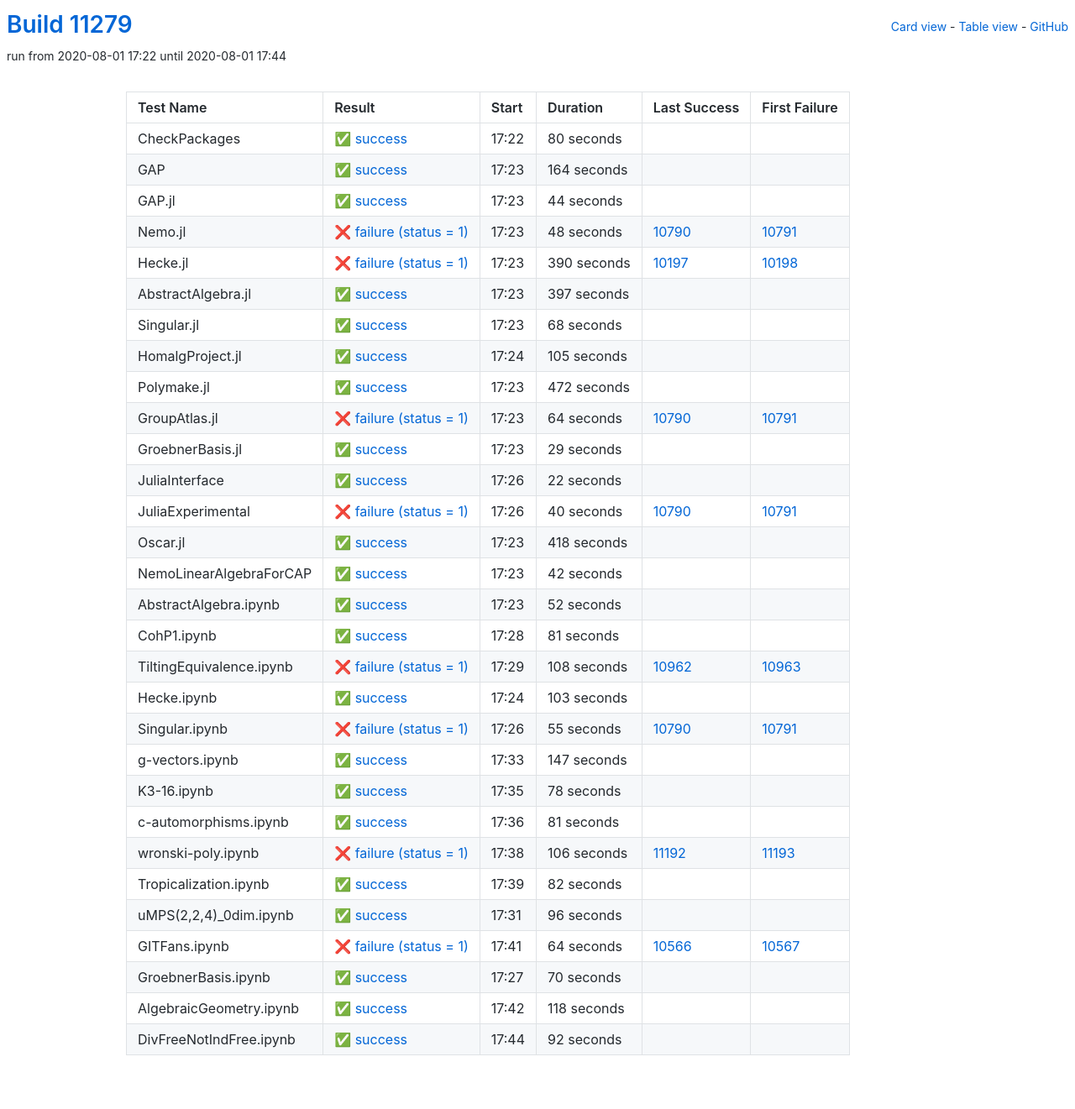
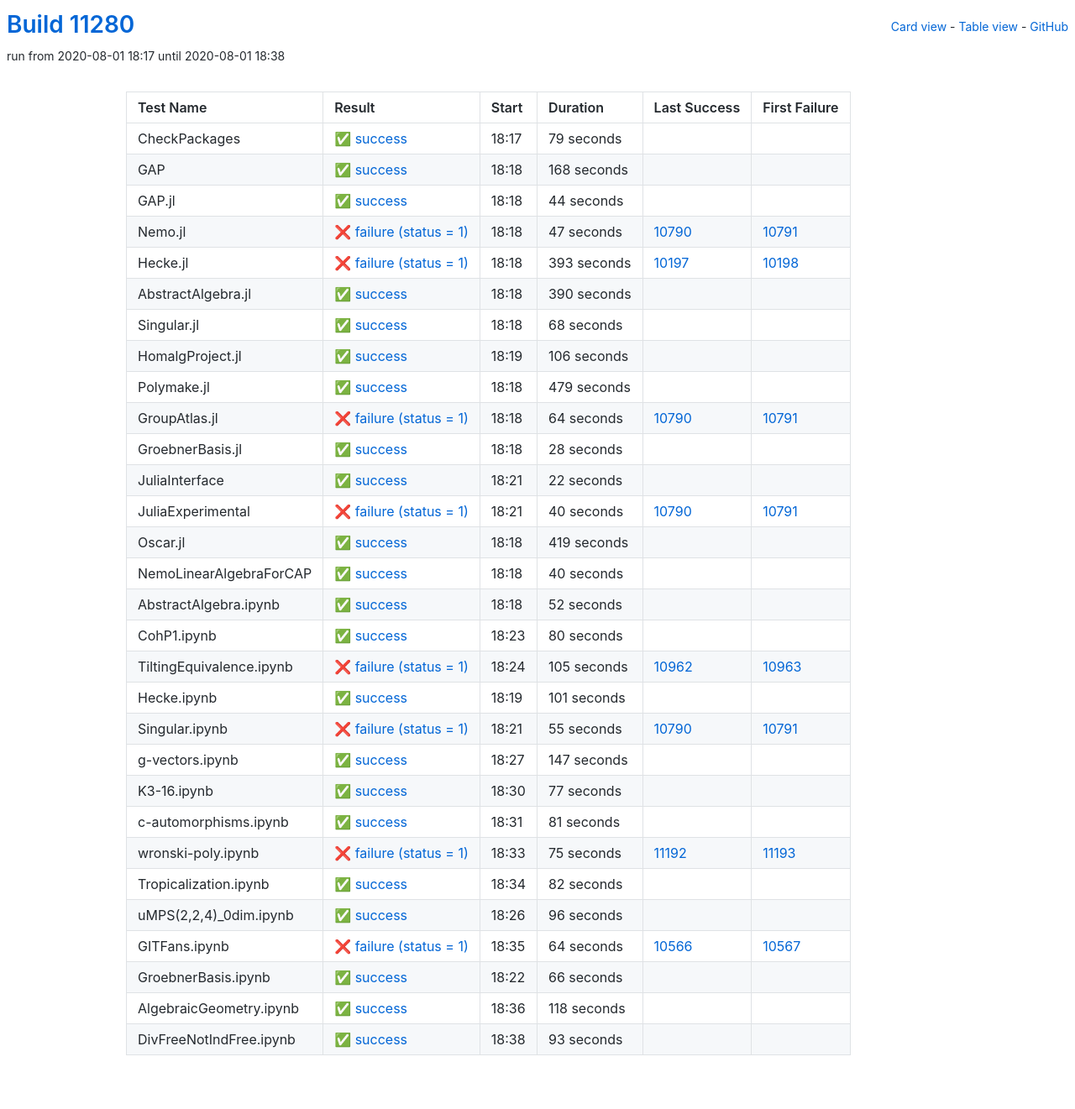
Before and after one commit to oscar-system/oscar-ci-status, a Jekyll site: the page built from table.html, in a window 1280 px wide. Shown: the whole page at 84% size. Built offline with Jekyll 4.4.1, drawn with Linux system fonts in a browser that asks for light colours.

Commit message:
Build #11280

```diff
--- a/_data/ci.yml
+++ b/_data/ci.yml
@@ -1,6 +1,6 @@
 ---
-build: 11279
-build_url: https://oscarci.mathematik.uni-kl.de/job/oscar/11279/
+build: 11280
+build_url: https://oscarci.mathematik.uni-kl.de/job/oscar/11280/
 job: oscar
 organization: oscar-system
 repo: oscar-ci-status
@@ -8,32 +8,32 @@
 tests:
 - name: CheckPackages
   id: checkpackages
-  log: https://oscarci.mathematik.uni-kl.de/job/oscar/11279/artifact/logs/build-11279/CheckPackages.log
-  start: 2020-08-01 17:22
+  log: https://oscarci.mathematik.uni-kl.de/job/oscar/11280/artifact/logs/build-11280/CheckPackages.log
+  start: 2020-08-01 18:17
   success: true
   exitcode: 0
   status: success
-  duration: 80
+  duration: 79
   last_success: false
   last_success_url:
   first_failure: false
   first_failure_url:
 - name: GAP
   id: gap
-  log: https://oscarci.mathematik.uni-kl.de/job/oscar/11279/artifact/logs/build-11279/GAP.log
-  start: 2020-08-01 17:23
+  log: https://oscarci.mathematik.uni-kl.de/job/oscar/11280/artifact/logs/build-11280/GAP.log
+  start: 2020-08-01 18:18
   success: true
   exitcode: 0
   status: success
-  duration: 164
+  duration: 168
   last_success: false
   last_success_url:
   first_failure: false
   first_failure_url:
 - name: GAP.jl
   id: gap-jl
-  log: https://oscarci.mathematik.uni-kl.de/job/oscar/11279/artifact/logs/build-11279/GAP.jl.log
-  start: 2020-08-01 17:23
+  log: https://oscarci.mathematik.uni-kl.de/job/oscar/11280/artifact/logs/build-11280/GAP.jl.log
+  start: 2020-08-01 18:18
   success: true
   exitcode: 0
   status: success
@@ -44,44 +44,44 @@
   first_failure_url:
 - name: Nemo.jl
   id: nemo-jl
-  log: https://oscarci.mathematik.uni-kl.de/job/oscar/11279/artifact/logs/build-11279/Nemo.jl.log
-  start: 2020-08-01 17:23
+  log: https://oscarci.mathematik.uni-kl.de/job/oscar/11280/artifact/logs/build-11280/Nemo.jl.log
+  start: 2020-08-01 18:18
   success: false
   exitcode: 1
   status: failure
-  duration: 48
+  duration: 47
   last_success: 10790
   last_success_url: https://oscarci.mathematik.uni-kl.de/job/oscar/10790/
   first_failure: 10791
   first_failure_url: https://oscarci.mathematik.uni-kl.de/job/oscar/10791/
 - name: Hecke.jl
   id: hecke-jl
-  log: https://oscarci.mathematik.uni-kl.de/job/oscar/11279/artifact/logs/build-11279/Hecke.jl.log
-  start: 2020-08-01 17:23
+  log: https://oscarci.mathematik.uni-kl.de/job/oscar/11280/artifact/logs/build-11280/Hecke.jl.log
+  start: 2020-08-01 18:18
   success: false
   exitcode: 1
   status: failure
-  duration: 390
+  duration: 393
   last_success: 10197
   last_success_url: https://oscarci.mathematik.uni-kl.de/job/oscar/10197/
   first_failure: 10198
   first_failure_url: https://oscarci.mathematik.uni-kl.de/job/oscar/10198/
 - name: AbstractAlgebra.jl
   id: abstractalgebra-jl
-  log: https://oscarci.mathematik.uni-kl.de/job/oscar/11279/artifact/logs/build-11279/AbstractAlgebra.jl.log
-  start: 2020-08-01 17:23
+  log: https://oscarci.mathematik.uni-kl.de/job/oscar/11280/artifact/logs/build-11280/AbstractAlgebra.jl.log
+  start: 2020-08-01 18:18
   success: true
   exitcode: 0
   status: success
-  duration: 397
+  duration: 390
   last_success: false
   last_success_url:
   first_failure: false
   first_failure_url:
 - name: Singular.jl
   id: singular-jl
-  log: https://oscarci.mathematik.uni-kl.de/job/oscar/11279/artifact/logs/build-11279/Singular.jl.log
-  start: 2020-08-01 17:23
+  log: https://oscarci.mathematik.uni-kl.de/job/oscar/11280/artifact/logs/build-11280/Singular.jl.log
+  start: 2020-08-01 18:18
   success: true
   exitcode: 0
   status: success
@@ -92,32 +92,32 @@
   first_failure_url:
 - name: HomalgProject.jl
   id: homalgproject-jl
-  log: https://oscarci.mathematik.uni-kl.de/job/oscar/11279/artifact/logs/build-11279/HomalgProject.jl.log
-  start: 2020-08-01 17:24
+  log: https://oscarci.mathematik.uni-kl.de/job/oscar/11280/artifact/logs/build-11280/HomalgProject.jl.log
+  start: 2020-08-01 18:19
   success: true
   exitcode: 0
   status: success
-  duration: 105
+  duration: 106
   last_success: false
   last_success_url:
   first_failure: false
   first_failure_url:
 - name: Polymake.jl
   id: polymake-jl
-  log: https://oscarci.mathematik.uni-kl.de/job/oscar/11279/artifact/logs/build-11279/Polymake.jl.log
-  start: 2020-08-01 17:23
+  log: https://oscarci.mathematik.uni-kl.de/job/oscar/11280/artifact/logs/build-11280/Polymake.jl.log
+  start: 2020-08-01 18:18
   success: true
   exitcode: 0
   status: success
-  duration: 472
+  duration: 479
   last_success: false
   last_success_url:
   first_failure: false
   first_failure_url:
 - name: GroupAtlas.jl
   id: groupatlas-jl
-  log: https://oscarci.mathematik.uni-kl.de/job/oscar/11279/artifact/logs/build-11279/GroupAtlas.jl.log
-  start: 2020-08-01 17:23
+  log: https://oscarci.mathematik.uni-kl.de/job/oscar/11280/artifact/logs/build-11280/GroupAtlas.jl.log
+  start: 2020-08-01 18:18
   success: false
   exitcode: 1
   status: failure
@@ -128,20 +128,20 @@
   first_failure_url: https://oscarci.mathematik.uni-kl.de/job/oscar/10791/
 - name: GroebnerBasis.jl
   id: groebnerbasis-jl
-  log: https://oscarci.mathematik.uni-kl.de/job/oscar/11279/artifact/logs/build-11279/GroebnerBasis.jl.log
-  start: 2020-08-01 17:23
+  log: https://oscarci.mathematik.uni-kl.de/job/oscar/11280/artifact/logs/build-11280/GroebnerBasis.jl.log
+  start: 2020-08-01 18:18
   success: true
   exitcode: 0
   status: success
-  duration: 29
+  duration: 28
   last_success: false
   last_success_url:
   first_failure: false
   first_failure_url:
 - name: JuliaInterface
   id: juliainterface
-  log: https://oscarci.mathematik.uni-kl.de/job/oscar/11279/artifact/logs/build-11279/JuliaInterface.log
-  start: 2020-08-01 17:26
+  log: https://oscarci.mathematik.uni-kl.de/job/oscar/11280/artifact/logs/build-11280/JuliaInterface.log
+  start: 2020-08-01 18:21
   success: true
   exitcode: 0
   status: success
@@ -152,8 +152,8 @@
   first_failure_url:
 - name: JuliaExperimental
   id: juliaexperimental
-  log: https://oscarci.mathematik.uni-kl.de/job/oscar/11279/artifact/logs/build-11279/JuliaExperimental.log
-  start: 2020-08-01 17:26
+  log: https://oscarci.mathematik.uni-kl.de/job/oscar/11280/artifact/logs/build-11280/JuliaExperimental.log
+  start: 2020-08-01 18:21
   success: false
   exitcode: 1
   status: failure
@@ -164,32 +164,32 @@
   first_failure_url: https://oscarci.mathematik.uni-kl.de/job/oscar/10791/
 - name: Oscar.jl
   id: oscar-jl
-  log: https://oscarci.mathematik.uni-kl.de/job/oscar/11279/artifact/logs/build-11279/Oscar.jl.log
-  start: 2020-08-01 17:23
+  log: https://oscarci.mathematik.uni-kl.de/job/oscar/11280/artifact/logs/build-11280/Oscar.jl.log
+  start: 2020-08-01 18:18
   success: true
   exitcode: 0
   status: success
-  duration: 418
+  duration: 419
   last_success: false
   last_success_url:
   first_failure: false
   first_failure_url:
 - name: NemoLinearAlgebraForCAP
   id: nemolinearalgebraforcap
-  log: https://oscarci.mathematik.uni-kl.de/job/oscar/11279/artifact/logs/build-11279/NemoLinearAlgebraForCAP.log
-  start: 2020-08-01 17:23
+  log: https://oscarci.mathematik.uni-kl.de/job/oscar/11280/artifact/logs/build-11280/NemoLinearAlgebraForCAP.log
+  start: 2020-08-01 18:18
   success: true
   exitcode: 0
   status: success
-  duration: 42
+  duration: 40
   last_success: false
   last_success_url:
   first_failure: false
   first_failure_url:
 - name: AbstractAlgebra.ipynb
   id: abstractalgebra-ipynb
-  log: https://oscarci.mathematik.uni-kl.de/job/oscar/11279/artifact/logs/build-11279/AbstractAlgebra.ipynb.log
-  start: 2020-08-01 17:23
+  log: https://oscarci.mathematik.uni-kl.de/job/oscar/11280/artifact/logs/build-11280/AbstractAlgebra.ipynb.log
+  start: 2020-08-01 18:18
   success: true
   exitcode: 0
   status: success
@@ -200,44 +200,44 @@
   first_failure_url:
 - name: CohP1.ipynb
   id: cohp1-ipynb
-  log: https://oscarci.mathematik.uni-kl.de/job/oscar/11279/artifact/logs/build-11279/CohP1.ipynb.log
-  start: 2020-08-01 17:28
+  log: https://oscarci.mathematik.uni-kl.de/job/oscar/11280/artifact/logs/build-11280/CohP1.ipynb.log
+  start: 2020-08-01 18:23
   success: true
   exitcode: 0
   status: success
-  duration: 81
+  duration: 80
   last_success: false
   last_success_url:
   first_failure: false
   first_failure_url:
 - name: TiltingEquivalence.ipynb
   id: tiltingequivalence-ipynb
-  log: https://oscarci.mathematik.uni-kl.de/job/oscar/11279/artifact/logs/build-11279/TiltingEquivalence.ipynb.log
-  start: 2020-08-01 17:29
+  log: https://oscarci.mathematik.uni-kl.de/job/oscar/11280/artifact/logs/build-11280/TiltingEquivalence.ipynb.log
+  start: 2020-08-01 18:24
   success: false
   exitcode: 1
   status: failure
-  duration: 108
+  duration: 105
   last_success: 10962
   last_success_url: https://oscarci.mathematik.uni-kl.de/job/oscar/10962/
   first_failure: 10963
   first_failure_url: https://oscarci.mathematik.uni-kl.de/job/oscar/10963/
 - name: Hecke.ipynb
   id: hecke-ipynb
-  log: https://oscarci.mathematik.uni-kl.de/job/oscar/11279/artifact/logs/build-11279/Hecke.ipynb.log
-  start: 2020-08-01 17:24
+  log: https://oscarci.mathematik.uni-kl.de/job/oscar/11280/artifact/logs/build-11280/Hecke.ipynb.log
+  start: 2020-08-01 18:19
   success: true
   exitcode: 0
   status: success
-  duration: 103
+  duration: 101
   last_success: false
   last_success_url:
   first_failure: false
   first_failure_url:
 - name: Singular.ipynb
   id: singular-ipynb
-  log: https://oscarci.mathematik.uni-kl.de/job/oscar/11279/artifact/logs/build-11279/Singular.ipynb.log
-  start: 2020-08-01 17:26
+  log: https://oscarci.mathematik.uni-kl.de/job/oscar/11280/artifact/logs/build-11280/Singular.ipynb.log
+  start: 2020-08-01 18:21
   success: false
   exitcode: 1
   status: failure
@@ -248,8 +248,8 @@
   first_failure_url: https://oscarci.mathematik.uni-kl.de/job/oscar/10791/
 - name: g-vectors.ipynb
   id: g-vectors-ipynb
-  log: https://oscarci.mathematik.uni-kl.de/job/oscar/11279/artifact/logs/build-11279/g-vectors.ipynb.log
-  start: 2020-08-01 17:33
+  log: https://oscarci.mathematik.uni-kl.de/job/oscar/11280/artifact/logs/build-11280/g-vectors.ipynb.log
+  start: 2020-08-01 18:27
   success: true
   exitcode: 0
   status: success
@@ -260,20 +260,20 @@
   first_failure_url:
 - name: K3-16.ipynb
   id: k3-16-ipynb
-  log: https://oscarci.mathematik.uni-kl.de/job/oscar/11279/artifact/logs/build-11279/K3-16.ipynb.log
-  start: 2020-08-01 17:35
+  log: https://oscarci.mathematik.uni-kl.de/job/oscar/11280/artifact/logs/build-11280/K3-16.ipynb.log
+  start: 2020-08-01 18:30
   success: true
   exitcode: 0
   status: success
-  duration: 78
+  duration: 77
   last_success: false
   last_success_url:
   first_failure: false
   first_failure_url:
 - name: c-automorphisms.ipynb
   id: c-automorphisms-ipynb
-  log: https://oscarci.mathematik.uni-kl.de/job/oscar/11279/artifact/logs/build-11279/c-automorphisms.ipynb.log
-  start: 2020-08-01 17:36
+  log: https://oscarci.mathematik.uni-kl.de/job/oscar/11280/artifact/logs/build-11280/c-automorphisms.ipynb.log
+  start: 2020-08-01 18:31
   success: true
   exitcode: 0
   status: success
@@ -284,20 +284,20 @@
   first_failure_url:
 - name: wronski-poly.ipynb
   id: wronski-poly-ipynb
-  log: https://oscarci.mathematik.uni-kl.de/job/oscar/11279/artifact/logs/build-11279/wronski-poly.ipynb.log
-  start: 2020-08-01 17:38
+  log: https://oscarci.mathematik.uni-kl.de/job/oscar/11280/artifact/logs/build-11280/wronski-poly.ipynb.log
+  start: 2020-08-01 18:33
   success: false
   exitcode: 1
   status: failure
-  duration: 106
+  duration: 75
   last_success: 11192
   last_success_url: https://oscarci.mathematik.uni-kl.de/job/oscar/11192/
   first_failure: 11193
   first_failure_url: https://oscarci.mathematik.uni-kl.de/job/oscar/11193/
 - name: Tropicalization.ipynb
   id: tropicalization-ipynb
-  log: https://oscarci.mathematik.uni-kl.de/job/oscar/11279/artifact/logs/build-11279/Tropicalization.ipynb.log
-  start: 2020-08-01 17:39
+  log: https://oscarci.mathematik.uni-kl.de/job/oscar/11280/artifact/logs/build-11280/Tropicalization.ipynb.log
+  start: 2020-08-01 18:34
   success: true
   exitcode: 0
   status: success
@@ -308,8 +308,8 @@
   first_failure_url:
 - name: uMPS(2,2,4)_0dim.ipynb
   id: umps-2-2-4-0dim-ipynb
-  log: https://oscarci.mathematik.uni-kl.de/job/oscar/11279/artifact/logs/build-11279/uMPS-2-2-4-_0dim.ipynb.log
-  start: 2020-08-01 17:31
+  log: https://oscarci.mathematik.uni-kl.de/job/oscar/11280/artifact/logs/build-11280/uMPS-2-2-4-_0dim.ipynb.log
+  start: 2020-08-01 18:26
   success: true
   exitcode: 0
   status: success
@@ -320,8 +320,8 @@
   first_failure_url:
 - name: GITFans.ipynb
   id: gitfans-ipynb
-  log: https://oscarci.mathematik.uni-kl.de/job/oscar/11279/artifact/logs/build-11279/GITFans.ipynb.log
-  start: 2020-08-01 17:41
+  log: https://oscarci.mathematik.uni-kl.de/job/oscar/11280/artifact/logs/build-11280/GITFans.ipynb.log
+  start: 2020-08-01 18:35
   success: false
   exitcode: 1
   status: failure
@@ -332,20 +332,20 @@
   first_failure_url: https://oscarci.mathematik.uni-kl.de/job/oscar/10567/
 - name: GroebnerBasis.ipynb
   id: groebnerbasis-ipynb
-  log: https://oscarci.mathematik.uni-kl.de/job/oscar/11279/artifact/logs/build-11279/GroebnerBasis.ipynb.log
-  start: 2020-08-01 17:27
+  log: https://oscarci.mathematik.uni-kl.de/job/oscar/11280/artifact/logs/build-11280/GroebnerBasis.ipynb.log
+  start: 2020-08-01 18:22
   success: true
   exitcode: 0
   status: success
-  duration: 70
+  duration: 66
   last_success: false
   last_success_url:
   first_failure: false
   first_failure_url:
 - name: AlgebraicGeometry.ipynb
   id: algebraicgeometry-ipynb
-  log: https://oscarci.mathematik.uni-kl.de/job/oscar/11279/artifact/logs/build-11279/AlgebraicGeometry.ipynb.log
-  start: 2020-08-01 17:42
+  log: https://oscarci.mathematik.uni-kl.de/job/oscar/11280/artifact/logs/build-11280/AlgebraicGeometry.ipynb.log
+  start: 2020-08-01 18:36
   success: true
   exitcode: 0
   status: success
@@ -356,12 +356,12 @@
   first_failure_url:
 - name: DivFreeNotIndFree.ipynb
   id: divfreenotindfree-ipynb
-  log: https://oscarci.mathematik.uni-kl.de/job/oscar/11279/artifact/logs/build-11279/DivFreeNotIndFree.ipynb.log
-  start: 2020-08-01 17:44
+  log: https://oscarci.mathematik.uni-kl.de/job/oscar/11280/artifact/logs/build-11280/DivFreeNotIndFree.ipynb.log
+  start: 2020-08-01 18:38
   success: true
   exitcode: 0
   status: success
-  duration: 92
+  duration: 93
   last_success: false
   last_success_url:
   first_failure: false
```
Also changed, not shown: README.md.
